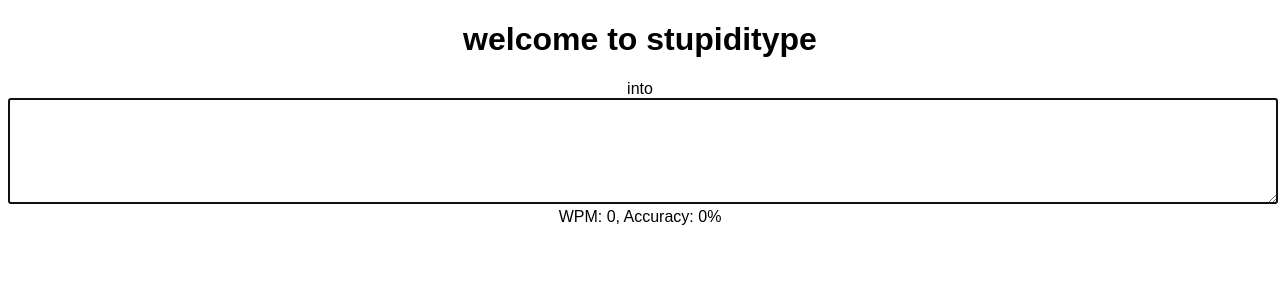
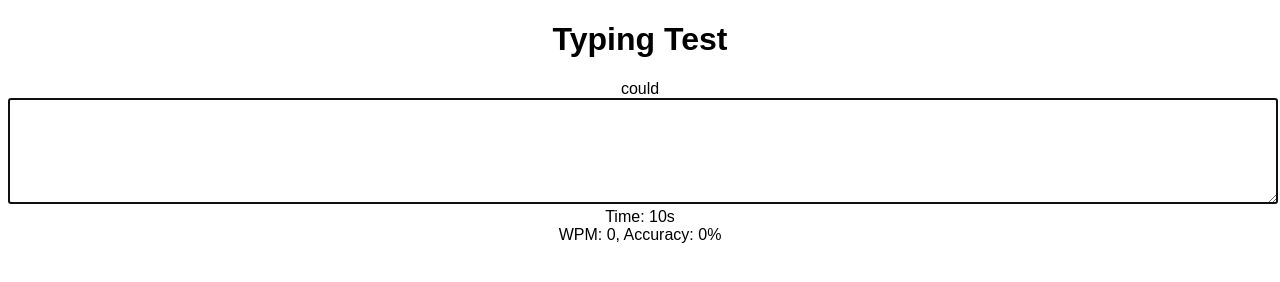
Before and after one commit to person9683/stupiditype, a plain HTML site: page index.html in a window 1280 px wide. Drawn offline with Linux system fonts and the light colour scheme.

Commit message:
Update index.html

```diff
--- a/index.html
+++ b/index.html
@@ -7,10 +7,11 @@
     <link rel="stylesheet" href="styles.css">
 </head>
 <body>
-    <center><h1>welcome to stupiditype</h1>
+    <center><h1>Typing Test</h1>
     <div id="prompt"></div>
     <textarea id="input" autofocus></textarea>
-    <div id="results"></div>
+    <div id="timer">15s</div>
+    <div id="results">0 wpm 0% acc</div>
     <script src="script.js"></script>
 </body>
 </html>
```
